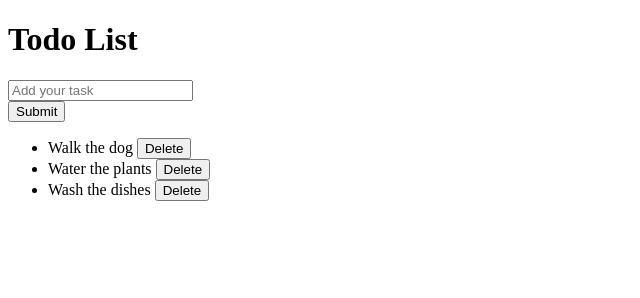
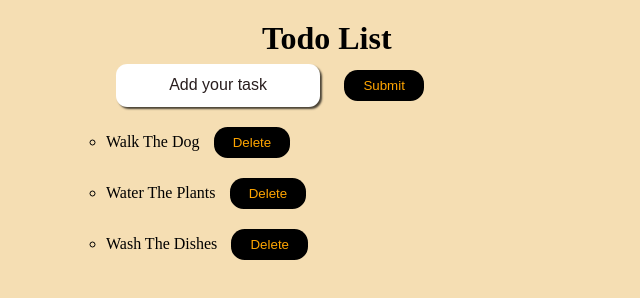
Before and after one commit to Whitneyjoymuchira/Js-for-todo-app, a plain HTML site: page index.html in a window 1280 px wide. Shown: the whole page, without its empty margins (0-640 px from the left). Drawn offline with Linux system fonts and the light colour scheme.

Commit message:
minimal css styling

```diff
--- a/index.html
+++ b/index.html
@@ -8,17 +8,16 @@
     <link rel="stylesheet" href="style.css">
 </head>
 <body>
-<div>
+<div  class="card">
     <h1>Todo List</h1>
-    <div>
+
       <input class="input"
         aria-label="Add new task"
         type="text"
         placeholder="Add your task" />
-      <div>
-        <button id="submit">Submit</button>
-      </div>
-    </div>
+       <button id="submit">Submit</button>
+
+
     <ul class="ul">
       <li>
         <span>Walk the dog</span>
@@ -33,8 +32,8 @@
         <button class="delete">Delete</button>
       </li>
     </ul>
-  </div>
 
+  <div>
     <script src='./app.js'></script>
 </body>
 </html>
--- a/style.css
+++ b/style.css
@@ -0,0 +1,52 @@
+*{
+    margin:0;
+    padding:0;
+    box-sizing: border-box;
+
+}
+
+.card{
+    padding:2rem 6rem;
+    margin:10px;
+    position: relative;
+
+}
+body{
+    background-color: wheat;
+}
+
+.input{
+    margin:10px;
+    border-radius: 0.7rem;
+    padding:0.85rem;
+    box-shadow: 2px 2px 2px rgba(0,0, 0, 0.7);
+    border: none;
+    text-align: center;
+    margin-top: 1.4rem;
+
+}
+::placeholder{
+    font-size: 1rem;
+    color: rgb(41, 30, 30);
+}
+h1{
+    text-align: center;
+    position: absolute;
+    top:10px;
+    left:20%;
+
+}
+button{
+    padding:0.5rem 1.2rem;
+    margin:10px;
+    border-radius: 0.85rem;
+    border: none;
+    background-color: black;
+    color:orange;
+}
+
+li{
+    list-style:circle ;
+    text-transform: capitalize;
+
+}
```
